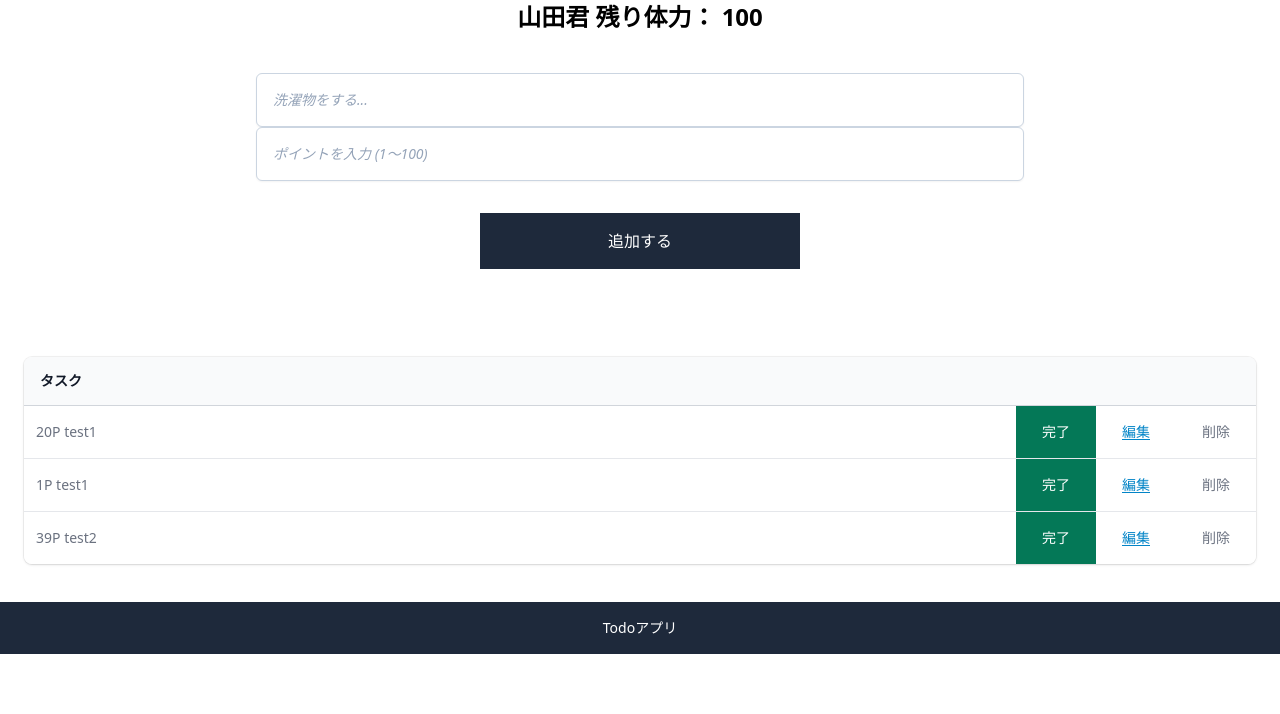
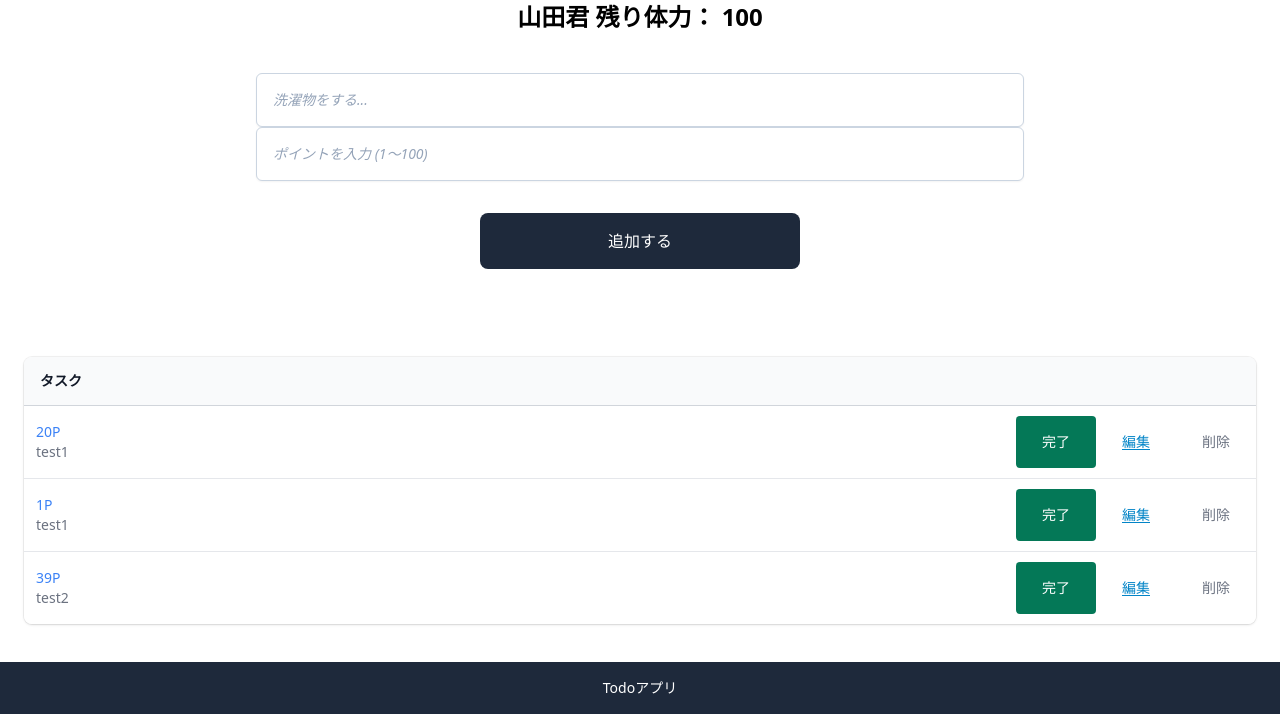
Before and after one commit to affinb/todo-pet, a Laravel app: page /tasks in a window 1280 px wide. Shown: the part 340-1054 px from the top of the page. Before the commit the page ends 994 px from the top, so only its background shows below. Run offline with Laravel 9, Linux system fonts and the light colour scheme; data comes from the database, SQL or seed files in the repository; style sheets or scripts are compiled from the project's sources; grey boxes are pictures that could not be loaded.

Commit message:
レスポンシブ対応

```diff
--- a/resources/views/tasks/index.blade.php
+++ b/resources/views/tasks/index.blade.php
@@ -61,7 +61,7 @@
                         </label>
 
                         <button type="submit"
-                            class="mt-8 p-4 bg-slate-800 text-white w-full max-w-xs hover:bg-slate-900 transition-colors">
+                            class="mt-8 p-4 rounded-lg bg-slate-800 text-white w-full max-w-xs hover:bg-slate-900 transition-colors">
                             追加する
                         </button>
                     </div>
@@ -88,7 +88,7 @@
                                             <tr>
                                                 <td class="px-3 py-4 text-sm text-gray-500">
                                                     <div>
-                                                        {{ $item->point }}P {{ $item->name }}
+                                                        <p class="text-blue-500">{{ $item->point }}P</p> {{ $item->name }}
                                                     </div>
                                                 </td>
                                                 <td class="p-0 text-right text-sm font-medium">
@@ -105,12 +105,12 @@
                                                                     value="{{ $item->status }}">
 
                                                                 <button type="submit"
-                                                                    class="bg-emerald-700 py-4 w-20 text-white md:hover:bg-emerald-800 transition-colors">完了</button>
+                                                                    class="bg-emerald-700 rounded px-2 py-4 w-12 sm:w-20 text-white md:hover:bg-emerald-800 transition-colors flex justify-center items-center">完了</button>
                                                             </form>
                                                         </div>
                                                         <div>
                                                             <a href="/tasks/{{ $item->id }}/edit/"
-                                                                class="inline-block text-center py-4 w-20 underline underline-offset-2 text-sky-600 md:hover:bg-sky-100 transition-colors">編集</a>
+                                                                class="inline-block text-center py-4 w-10 sm:w-20 underline underline-offset-2 text-sky-600 md:hover:bg-sky-100 transition-colors">編集</a>
                                                         </div>
                                                         <div>
                                                             <form onsubmit="return deleteTask();"
@@ -120,7 +120,7 @@
                                                                 @csrf
                                                                 @method('DELETE')
                                                                 <button type="submit"
-                                                                    class="py-4 w-20 md:hover:bg-slate-200 transition-colors">削除</button>
+                                                                    class="py-4 w-10 sm:w-20 md:hover:bg-slate-200 transition-colors">削除</button>
                                                             </form>
                                                         </div>
                                                     </div>
```
